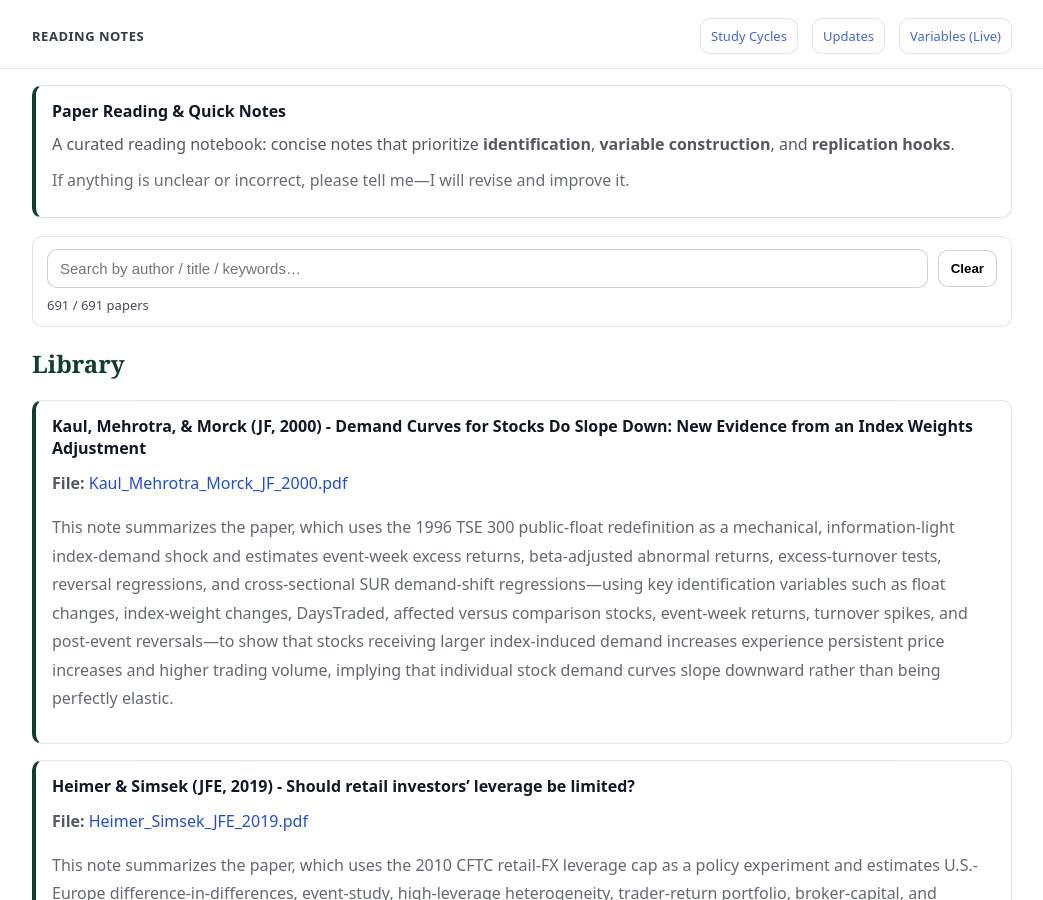
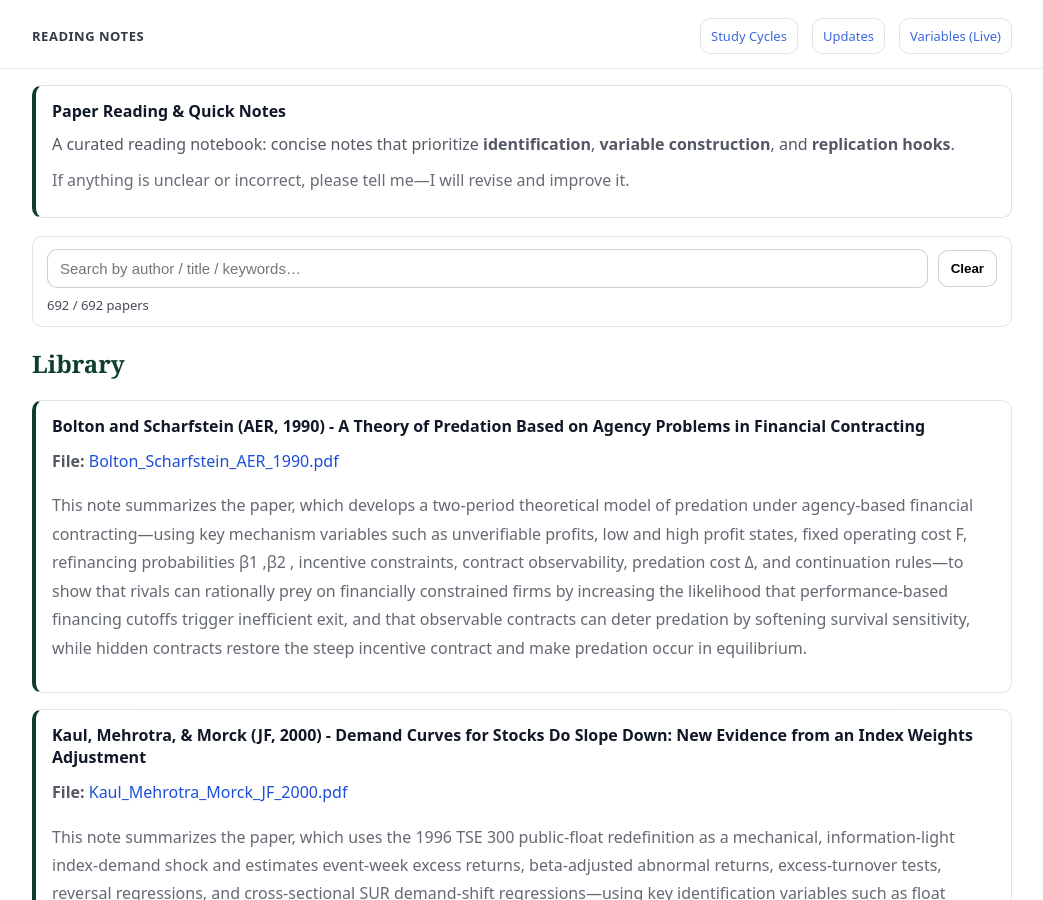
Before and after one commit to yaxinzn/study-archive, a Jekyll site: the page built from reading/index.md, in a window 1280 px wide and 900 px high. Shown: the whole window, without its empty margins (118-1161 px from the left). Built offline with Jekyll 4.4.1, drawn with Linux system fonts in a browser that asks for light colours.

Commit message:
Reading: add/update Bolton_Scharfstein_AER_1990.pdf

```diff
--- a/_data/reading.yml
+++ b/_data/reading.yml
@@ -1,3 +1,7 @@
+- title: "Bolton and Scharfstein (AER, 1990) - A Theory of Predation Based on Agency Problems in Financial Contracting"
+  file: "Bolton_Scharfstein_AER_1990.pdf"
+  desc: "This note summarizes the paper, which develops a two-period theoretical model of predation under agency-based financial contracting—using key mechanism variables such as unverifiable profits, low and high profit states, fixed operating cost F, refinancing probabilities β1 ,β2 , incentive constraints, contract observability, predation cost Δ, and continuation rules—to show that rivals can rationally prey on financially constrained firms by increasing the likelihood that performance-based financing cutoffs trigger inefficient exit, and that observable contracts can deter predation by softening survival sensitivity, while hidden contracts restore the steep incentive contract and make predation occur in equilibrium."
+
 - title: "Kaul, Mehrotra, & Morck (JF, 2000) - Demand Curves for Stocks Do Slope Down: New Evidence from an Index Weights Adjustment"
   file: "Kaul_Mehrotra_Morck_JF_2000.pdf"
   desc: "This note summarizes the paper, which uses the 1996 TSE 300 public-float redefinition as a mechanical, information-light index-demand shock and estimates event-week excess returns, beta-adjusted abnormal returns, excess-turnover tests, reversal regressions, and cross-sectional SUR demand-shift regressions—using key identification variables such as float changes, index-weight changes, DaysTraded, affected versus comparison stocks, event-week returns, turnover spikes, and post-event reversals—to show that stocks receiving larger index-induced demand increases experience persistent price increases and higher trading volume, implying that individual stock demand curves slope downward rather than being perfectly elastic."
```
Also changed, not shown: 1 other file.
